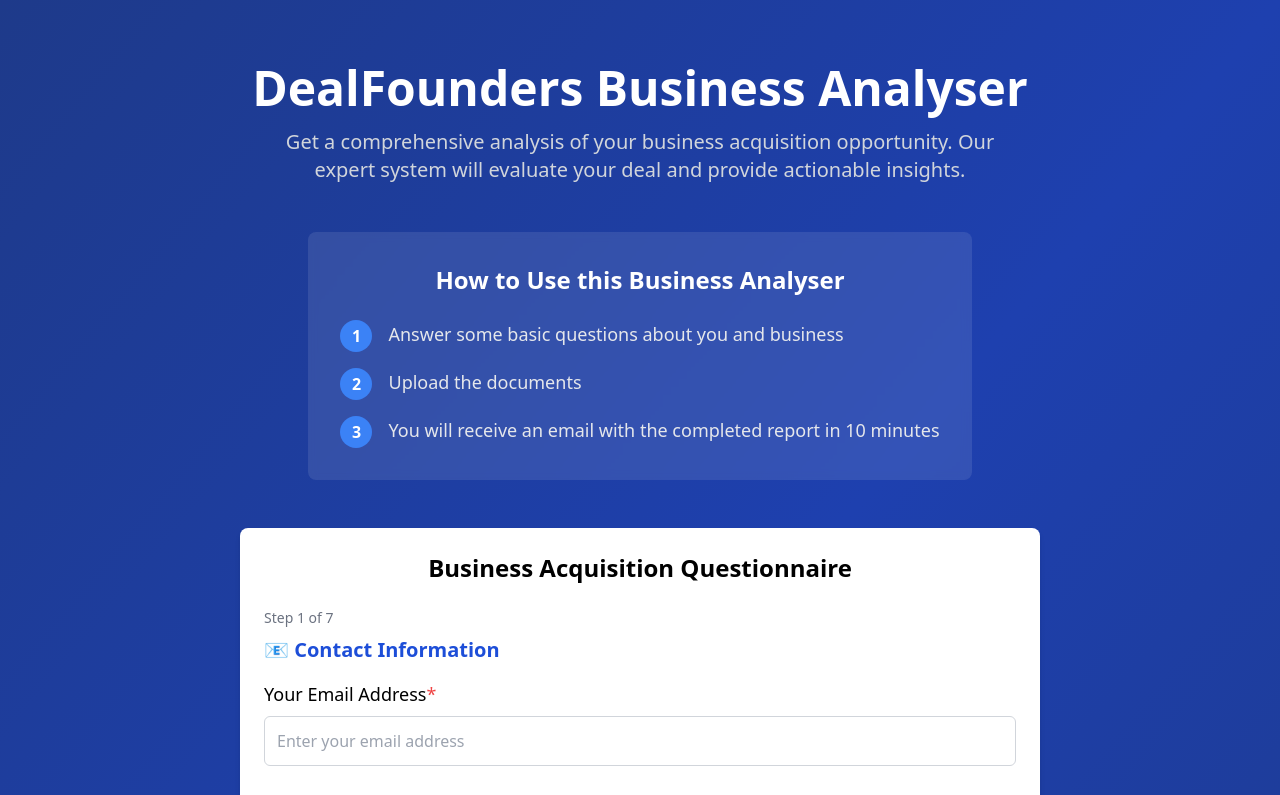
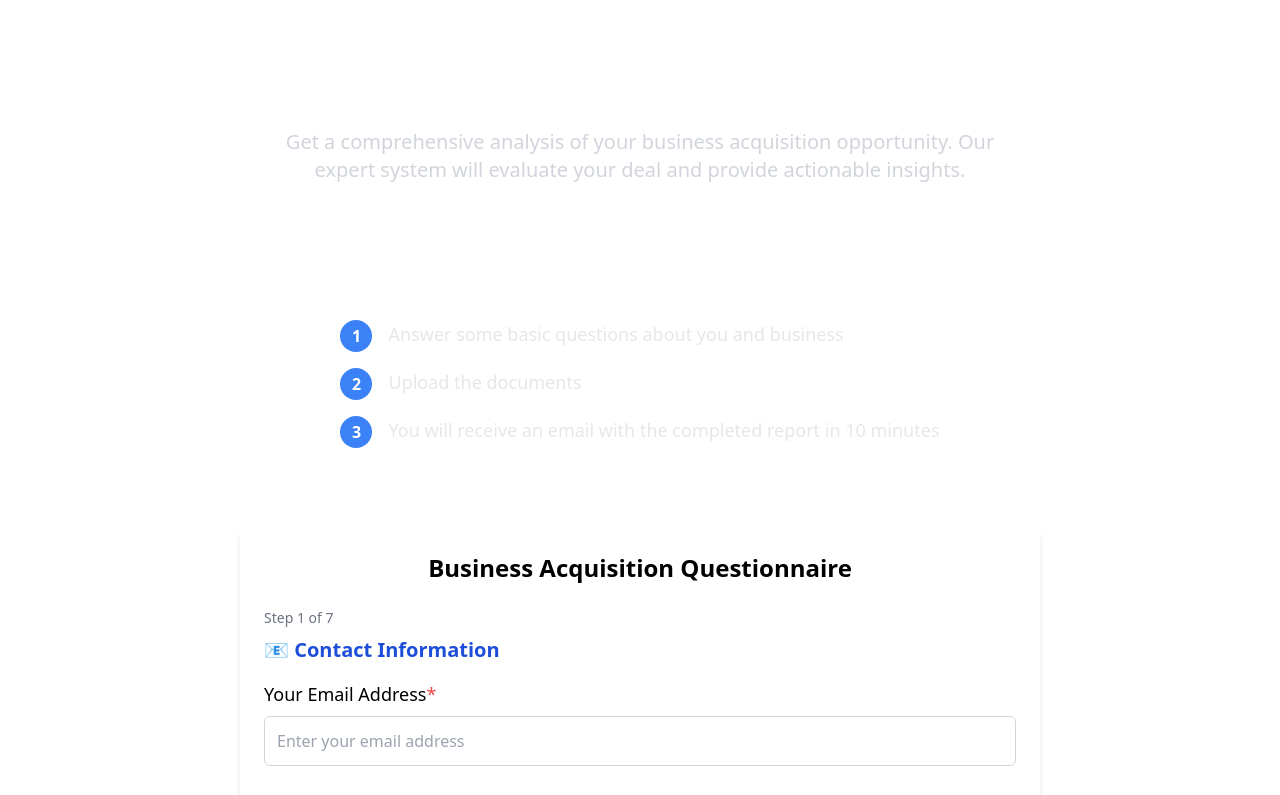
Before and after one commit to traial-afk/deal_founders_business_analyser, a React (Vite) app: page / in a window 1280 px wide. Shown: the top 795 px of the page. Built offline with nearby package versions, Linux system fonts and the light colour scheme.

Commit message:
Update App.tsx

```diff
--- a/src/App.tsx
+++ b/src/App.tsx
@@ -3,7 +3,7 @@ import MultiStepForm from './components/MultiStepForm';
 
 function App() {
   return (
-    <div className="min-h-screen bg-gradient-to-br from-blue-900 via-blue-800 to-blue-900">
+    <div className="min-h-screen bg-gradient-#000080">
       <div className="px-4 pt-16">
         <div className="text-center mb-12">
           <h1 className="text-4xl md:text-5xl font-bold text-white mb-4">
```
